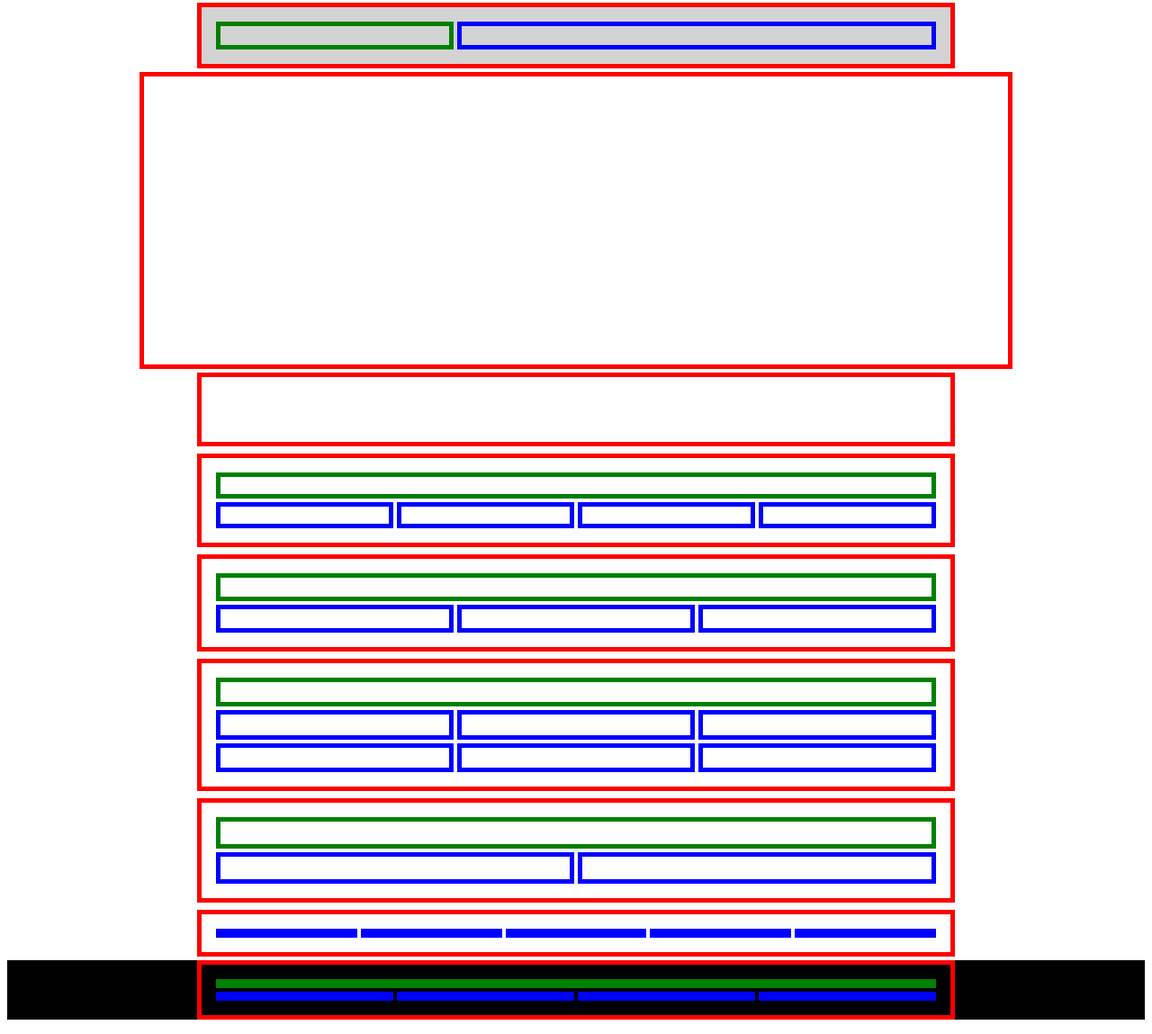
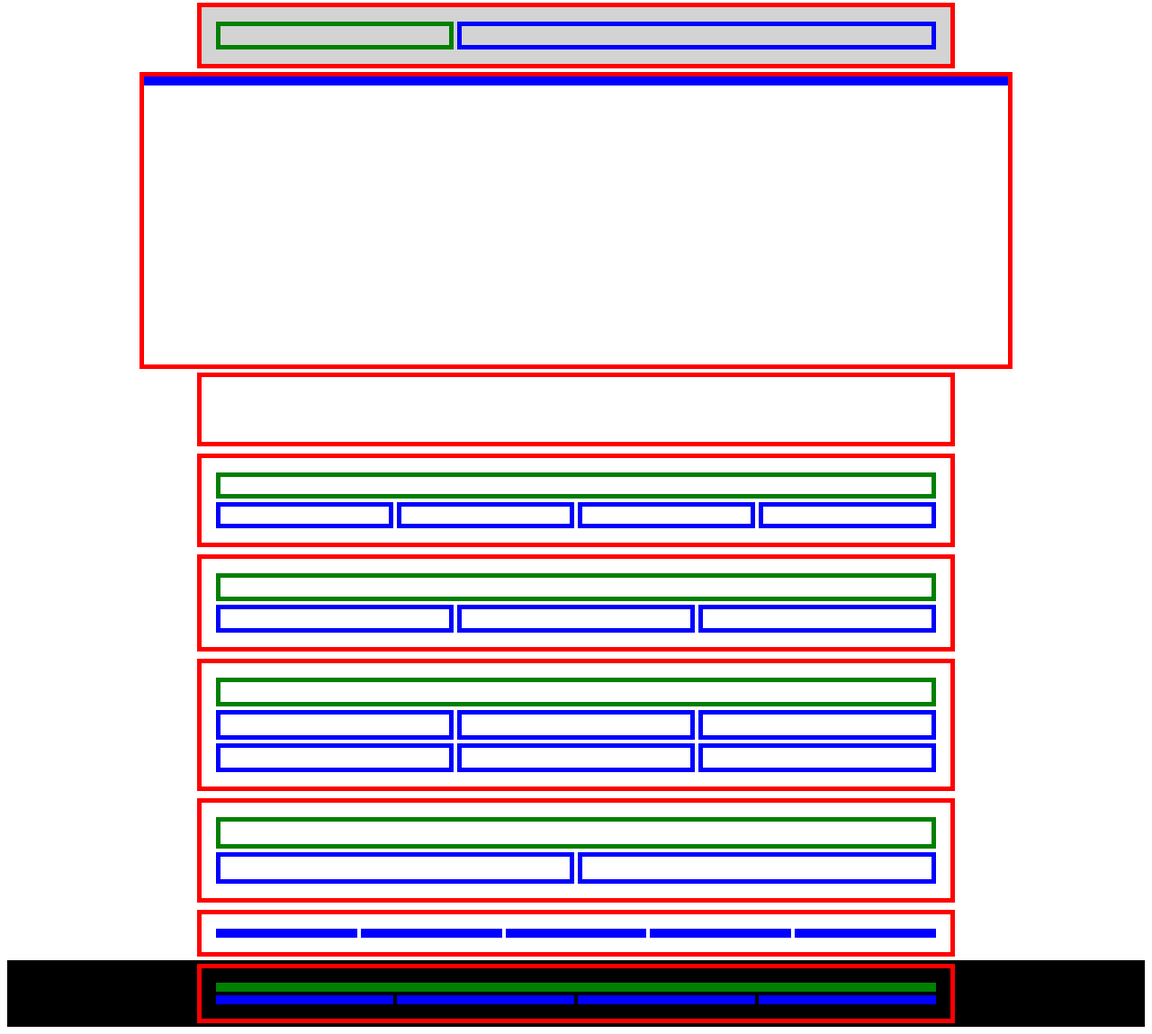
Before and after one commit to anderscederberg11/LAB2BG, a website built with webpack: page index.html in a window 1280 px wide. Shown: the part 9-1158 px from the top of the page at 90% size. Built offline with nearby package versions, Linux system fonts and the light colour scheme.

Commit message:
created classes and divs for section one (container and list)

```diff
--- a/css/style.css
+++ b/css/style.css
@@ -9,13 +9,7 @@ div{
 }
 
 .headerContainer{
-  display:grid;
   grid-template-columns: repeat(3, 1fr);
-  grid-gap:0.25rem;
-  width:50rem;
-  padding:1rem;
-  margin:0.25rem;
-  border: 5px solid red;
   background-color: lightgrey;
 }
 
@@ -32,15 +26,15 @@ div{
   height:20rem;
   border: 5px solid red;
 }
-.sectionTwo, .sectionThree, .sectionFour, .sectionFive, .sectionSix, .sectionSeven{
+.headerContainer, .sectionTwo, .sectionThree, .sectionFour, .sectionFive, .sectionSix, .sectionSeven, .sectionFooter{
   display:grid;
+  width:50rem;
   grid-gap:0.25rem;
-  width:50rem;
   padding:1rem;
   margin:0.25rem;
   border: 5px solid red;
 }
-.headerSectionThree, .headerSectionFour, .headerSectionFive, .headerSectionSix{
+.headerSectionThree, .headerSectionFour, .headerSectionFive, .headerSectionSix, .footerInfo{
   border: 5px solid green;
 }
 
@@ -84,23 +78,19 @@ div{
   grid-template-columns: repeat(5, 1fr);
 }
 
-footer{
+.footerContainer{
+  display:flex;
+  flex-direction: column;
+  align-items: center;
   width:100%;
   background-color: black;
 }
 
 .sectionFooter{
-  display:grid;
   grid-template-columns: repeat(4, 1fr);
   grid-template-rows: repeat(2, 1fr);
-  grid-gap:0.25rem;
-  width:50rem;
-  padding:1rem;
-  margin: 0 auto;
-  border: 5px solid red;
 }
 
 .footerInfo{
   grid-column: span 4;
-  border: 5px solid green;
 }
--- a/index.html
+++ b/index.html
@@ -24,7 +24,9 @@
             </div>
             <div class="headerImageContainer"></div>
         </header>
-        <div class="sectionOne"><!-- image --></div>
+        <div class="sectionOne">
+            <div class="sectionOneImage"><!-- image --></div>
+        </div>
         <div class="sectionTwo">
             <h2 class="title"></h2>
         </div>
```
